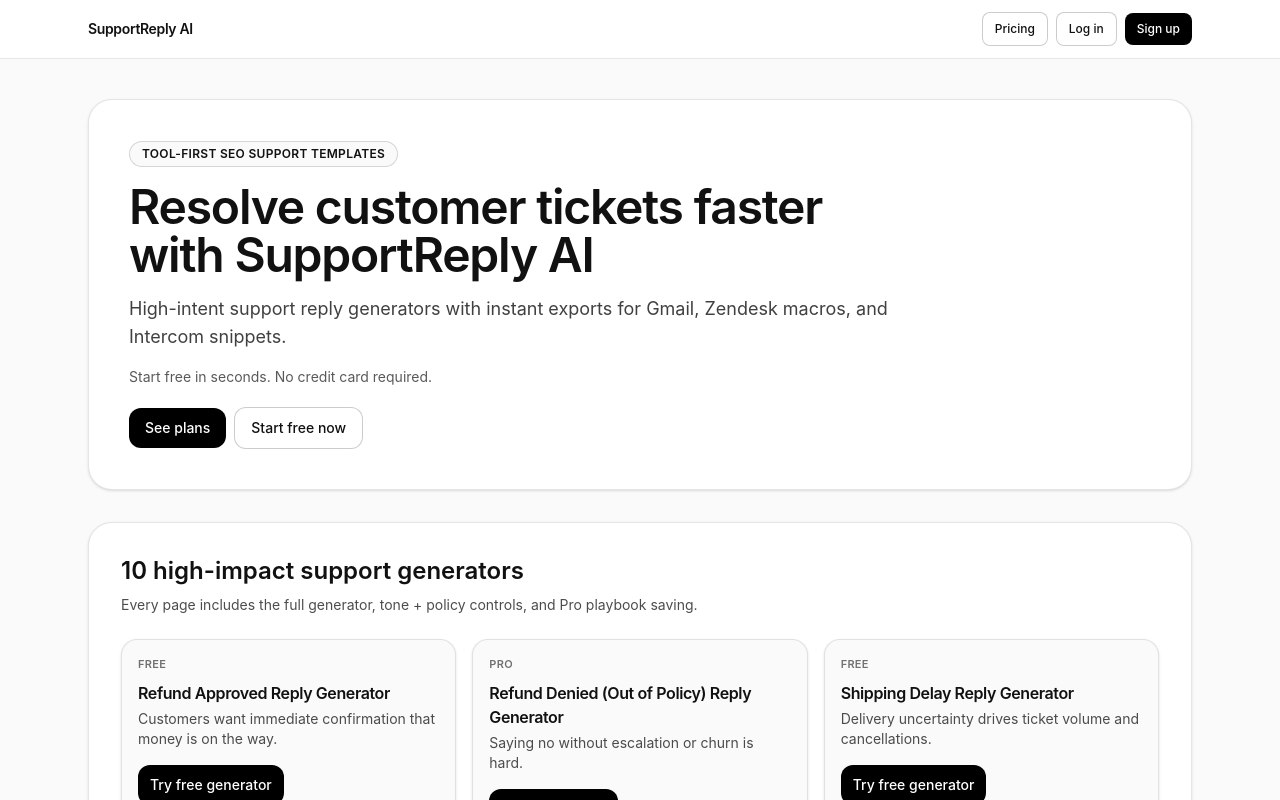
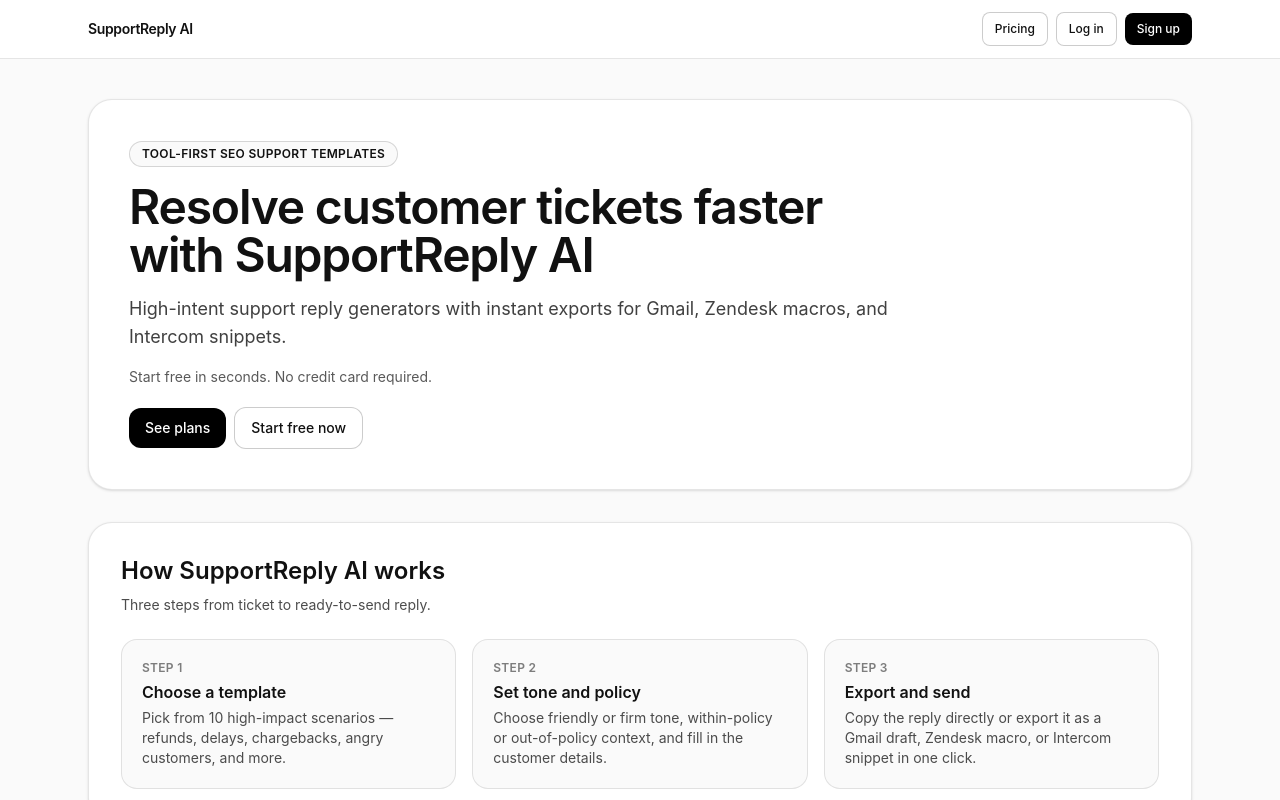
Before and after one commit to GuyD15/SupportReply_AI, a Next.js app: page / in a window 1280 px wide. Shown: the top 800 px of the page. Built offline with nearby package versions, Linux system fonts and the light colour scheme; no server answers.

Commit message:
seo: add metadata export, SoftwareApplication schema, and "How it works" section to homepage

```diff
--- a/src/app/page.tsx
+++ b/src/app/page.tsx
@@ -1,15 +1,84 @@
+import type { Metadata } from "next";
 import Link from "next/link";
 import { isFreeTemplateSlug, templates } from "@/lib/templates";
+
+export const metadata: Metadata = {
+  title: "SupportReply AI — AI-Powered Customer Support Reply Generator",
+  description:
+    "Generate policy-safe customer support replies in seconds. 10 high-impact templates for refunds, shipping delays, chargebacks, and angry customers. Export instantly to Gmail, Zendesk, and Intercom.",
+  keywords: [
+    "customer support reply generator",
+    "AI support email template",
+    "support ticket reply generator",
+    "Zendesk macro template",
+    "Intercom snippet generator",
+    "refund reply template",
+    "shipping delay email",
+    "chargeback response template",
+    "angry customer reply",
+    "customer service AI tool",
+  ],
+  alternates: {
+    canonical: "/",
+  },
+  openGraph: {
+    title: "SupportReply AI — AI-Powered Customer Support Reply Generator",
+    description:
+      "Generate policy-safe support replies in seconds. 10 high-impact templates. Export to Gmail, Zendesk, and Intercom.",
+    url: "/",
+    type: "website",
+  },
+  twitter: {
+    card: "summary_large_image",
+    title: "SupportReply AI",
+    description:
+      "Generate support replies in seconds with AI. 10 high-impact templates. Export to Gmail, Zendesk, and Intercom.",
+  },
+};
+
+const appSchema = {
+  "@context": "https://schema.org",
+  "@type": "SoftwareApplication",
+  name: "SupportReply AI",
+  applicationCategory: "BusinessApplication",
+  operatingSystem: "Web",
+  description:
+    "AI-powered customer support reply generator with 10 high-impact templates. Export to Gmail, Zendesk, and Intercom.",
+  url: "https://supportreply.ai",
+  offers: [
+    {
+      "@type": "Offer",
+      price: "0",
+      priceCurrency: "USD",
+      name: "Free",
+      description: "2 generators, 5 generations per month",
+    },
+    {
+      "@type": "Offer",
+      price: "79",
+      priceCurrency: "USD",
+      name: "Pro",
+      description: "All 10 generators, unlimited generations, saved playbooks",
+    },
+  ],
+};
 
 export default function Home() {
   return (
     <main className="mx-auto min-h-screen max-w-6xl px-4 py-8 sm:px-6 sm:py-10">
+      <script
+        type="application/ld+json"
+        dangerouslySetInnerHTML={{ __html: JSON.stringify(appSchema) }}
+      />
+
       <section className="rounded-3xl border border-black/10 bg-white p-6 shadow-sm transition sm:p-10">
         <header className="max-w-3xl space-y-4">
           <p className="inline-block rounded-full border border-black/15 bg-zinc-50 px-3 py-1 text-xs font-semibold uppercase tracking-wide">
             Tool-first SEO support templates
           </p>
-          <h1 className="text-3xl font-semibold tracking-tight sm:text-5xl">Resolve customer tickets faster with SupportReply AI</h1>
+          <h1 className="text-3xl font-semibold tracking-tight sm:text-5xl">
+            Resolve customer tickets faster with SupportReply AI
+          </h1>
           <p className="text-base text-black/75 sm:text-lg">
             High-intent support reply generators with instant exports for Gmail, Zendesk macros, and
             Intercom snippets.
@@ -30,6 +99,39 @@
             </Link>
           </div>
         </header>
+      </section>
+
+      <section className="mt-6 rounded-3xl border border-black/10 bg-white p-6 shadow-sm transition sm:mt-8 sm:p-8">
+        <h2 className="text-2xl font-semibold">How SupportReply AI works</h2>
+        <p className="mt-2 text-sm text-black/70">
+          Three steps from ticket to ready-to-send reply.
+        </p>
+        <div className="mt-6 grid gap-4 sm:grid-cols-3">
+          <div className="rounded-2xl border border-black/10 bg-zinc-50 p-5">
+            <p className="text-xs font-semibold uppercase tracking-wide text-black/50">Step 1</p>
+            <h3 className="mt-1 text-base font-semibold">Choose a template</h3>
+            <p className="mt-1 text-sm text-black/70">
+              Pick from 10 high-impact scenarios — refunds, delays, chargebacks, angry customers,
+              and more.
+            </p>
+          </div>
+          <div className="rounded-2xl border border-black/10 bg-zinc-50 p-5">
+            <p className="text-xs font-semibold uppercase tracking-wide text-black/50">Step 2</p>
+            <h3 className="mt-1 text-base font-semibold">Set tone and policy</h3>
+            <p className="mt-1 text-sm text-black/70">
+              Choose friendly or firm tone, within-policy or out-of-policy context, and fill in the
+              customer details.
+            </p>
+          </div>
+          <div className="rounded-2xl border border-black/10 bg-zinc-50 p-5">
+            <p className="text-xs font-semibold uppercase tracking-wide text-black/50">Step 3</p>
+            <h3 className="mt-1 text-base font-semibold">Export and send</h3>
+            <p className="mt-1 text-sm text-black/70">
+              Copy the reply directly or export it as a Gmail draft, Zendesk macro, or Intercom
+              snippet in one click.
+            </p>
+          </div>
+        </div>
       </section>
 
       <section className="mt-6 rounded-3xl border border-black/10 bg-white p-6 shadow-sm transition sm:mt-8 sm:p-8">
```
